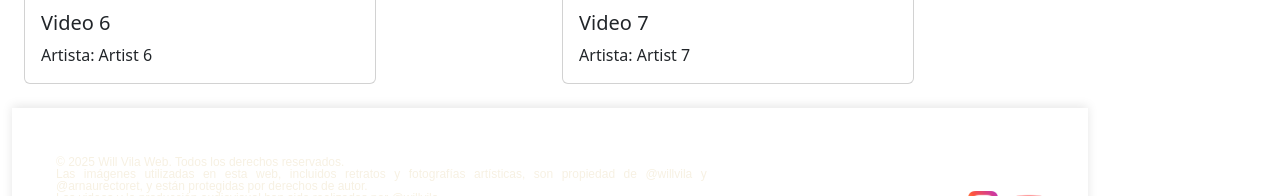
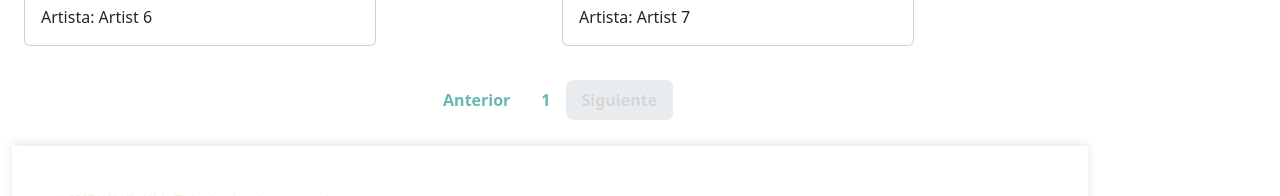
Before and after one commit to Carocitta/WILL_VILA_FE, a React (Vite) app: page /portfolio in a window 1280 px wide. Shown: the part 875-1071 px from the top of the page. Built offline with nearby package versions, Linux system fonts and the light colour scheme; a web font is replaced by a local one.

Commit message:
create component paginator

```diff
--- /dev/null
+++ b/src/components/Paginator/Paginator.css
@@ -0,0 +1,29 @@
+.paginator {
+  background-color: rgba(255, 255, 255, 0); /* Fondo transparente */
+  border-radius: 12px; /* Bordes redondeados */
+  padding: 10px 15px;
+}
+
+.page-link {
+  color: #69B7B2 !important; /* Color de las flechas y números */
+}
+
+.page-item.disabled .page-link {
+  color: #d6d6d6 !important; /* Color de texto deshabilitado */
+}
+
+.page-item.active .page-link {
+  background-color: #69B7B2 !important; /* Color de fondo cuando está activo */
+  border-color: #69B7B2 !important; /* Color de borde cuando está activo */
+}
+
+.page-item .page-link {
+  border: none; /* Elimina el borde por defecto */
+  font-weight: bold; /* Aumenta el peso de la fuente */
+  padding: 8px 16px; /* Ajusta el espaciado */
+}
+
+.page-link:hover {
+  background-color: #e0f2f1 !important; /* Color al pasar el ratón */
+  color: #69B7B2 !important;
+}
--- /dev/null
+++ b/src/components/Paginator/Paginator.jsx
@@ -0,0 +1,58 @@
+import PropTypes from "prop-types";
+import "./Paginator.css";
+
+function Paginator({ currentPage, totalPages, onPageChange }) {
+  const handlePageChange = (page) => {
+    if (page > 0 && page <= totalPages) {
+      onPageChange(page);
+    }
+  };
+
+  return (
+    <nav className="paginator">
+      <ul className="pagination justify-content-center">
+        <li className={`page-item ${currentPage === 1 ? "disabled" : ""}`}>
+          <button
+            className="page-link"
+            onClick={() => handlePageChange(currentPage - 1)}
+          >
+            Anterior
+          </button>
+        </li>
+        {[...Array(totalPages)].map((_, index) => (
+          <li
+            key={index}
+            className={`page-item ${currentPage === index + 1 ? "active" : ""}`}
+          >
+            <button
+              className="page-link"
+              onClick={() => handlePageChange(index + 1)}
+            >
+              {index + 1}
+            </button>
+          </li>
+        ))}
+        <li
+          className={`page-item ${
+            currentPage === totalPages ? "disabled" : ""
+          }`}
+        >
+          <button
+            className="page-link"
+            onClick={() => handlePageChange(currentPage + 1)}
+          >
+            Siguiente
+          </button>
+        </li>
+      </ul>
+    </nav>
+  );
+}
+
+Paginator.propTypes = {
+  currentPage: PropTypes.number.isRequired,
+  totalPages: PropTypes.number.isRequired,
+  onPageChange: PropTypes.func.isRequired,
+};
+
+export default Paginator;
--- a/src/pages/Portfolio/Portfolio.jsx
+++ b/src/pages/Portfolio/Portfolio.jsx
@@ -1,6 +1,7 @@
 import React from "react";
 import VideoCard from "../../components/VideoCard/VideoCard";
 import "./Portfolio.css";
+import Paginator from "../../components/Paginator/Paginator";
 
 function PortfolioPage() {
   const videos = [
@@ -78,6 +79,9 @@ function PortfolioPage() {
         <div className="col-md-6 mb-4">
           <VideoCard {...videos[6]} />
         </div>
+        <div>
+          <Paginator />
+        </div>
       </div>
     </div>
   );
```
